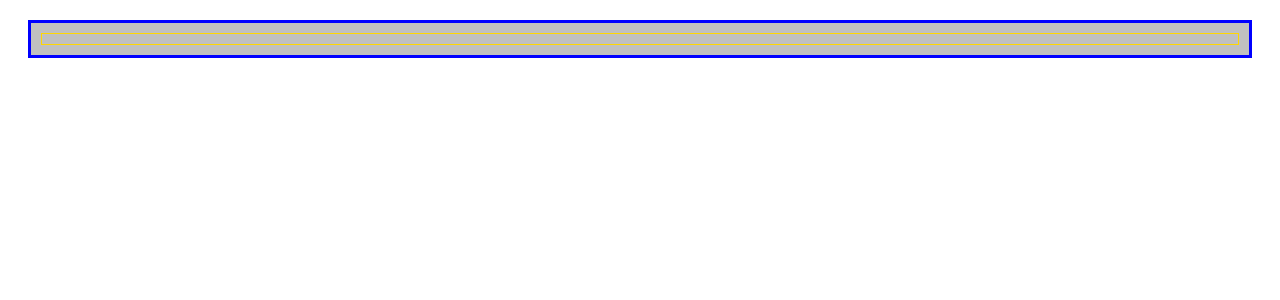
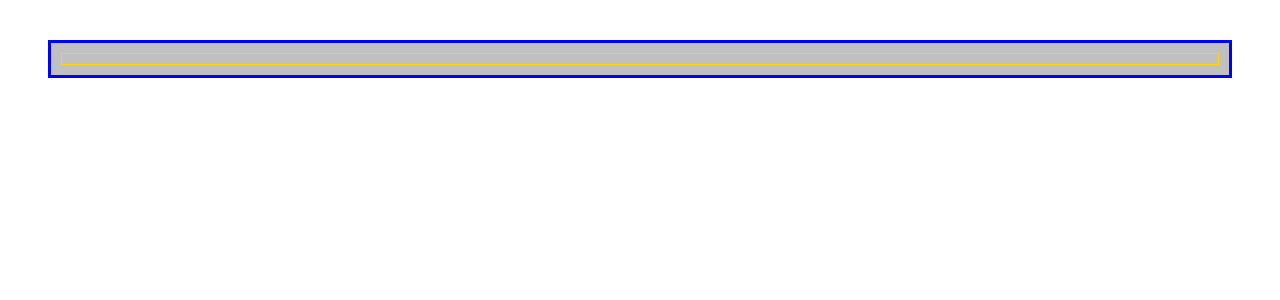
Before and after one commit to vlad8zavr/webpack-react-pro, a React app: page / in a window 1280 px wide. Shown: the top 300 px of the page. Built offline with nearby package versions, Linux system fonts and the light colour scheme.

Commit message:
added App.scss

```diff
--- a/src/css/style.css
+++ b/src/App.scss
@@ -1,3 +1,10 @@
+$margin: 40px;
+
+.wrapper {
+    margin: $margin;
+    border: 3px solid blue;
+}
+
 .wrapper {
     padding: 10px;
     background-color: silver;
--- a/src/index.js
+++ b/src/index.js
@@ -2,8 +2,9 @@ import React from 'react';
 import { render } from 'react-dom';
 
 import App from './App';
+import './App.scss';
 
-import './css/style.css';
-import './scss/style.scss';
+// import './css/style.css';
+// import './scss/style.scss';
 
 render(<App />, document.getElementById('app'));
--- a/src/scss/style.scss
+++ /dev/null
@@ -1,6 +0,0 @@
-$margin: 20px;
-
-.wrapper {
-    margin: $margin;
-    border: 3px solid blue;
-}
```
